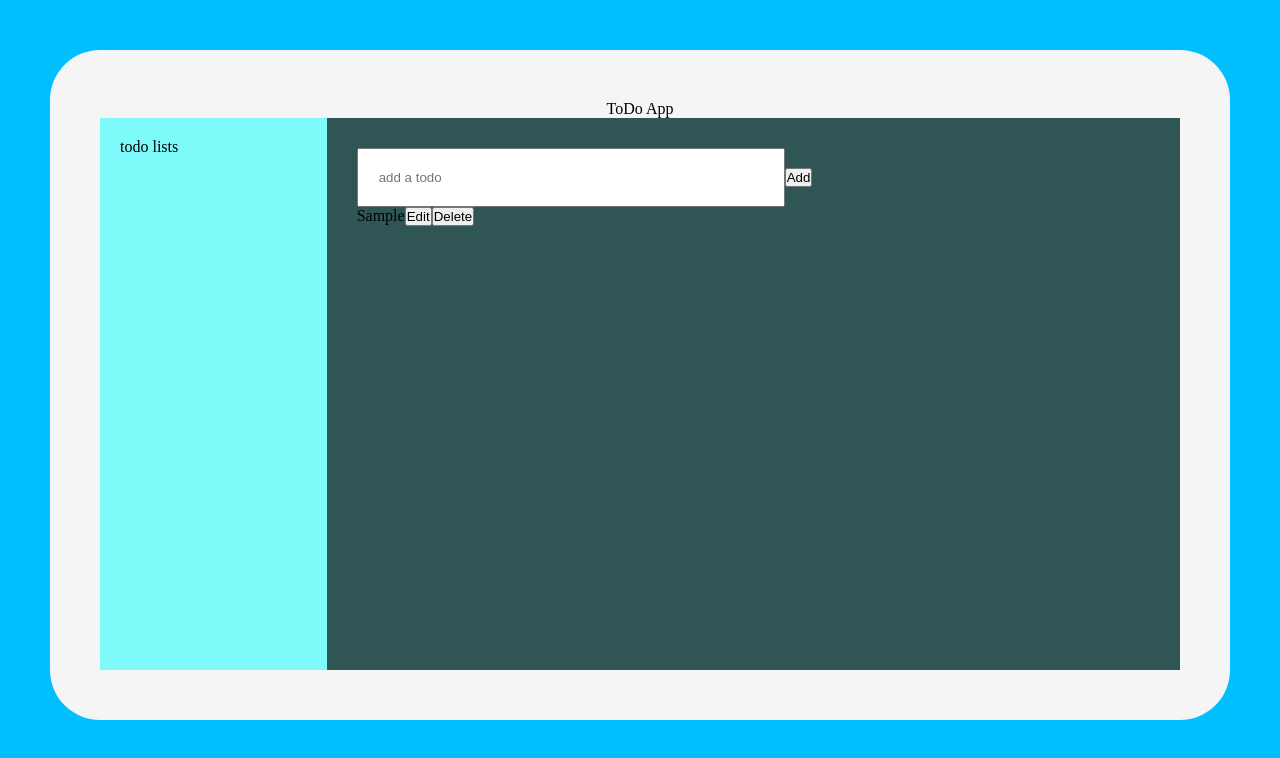
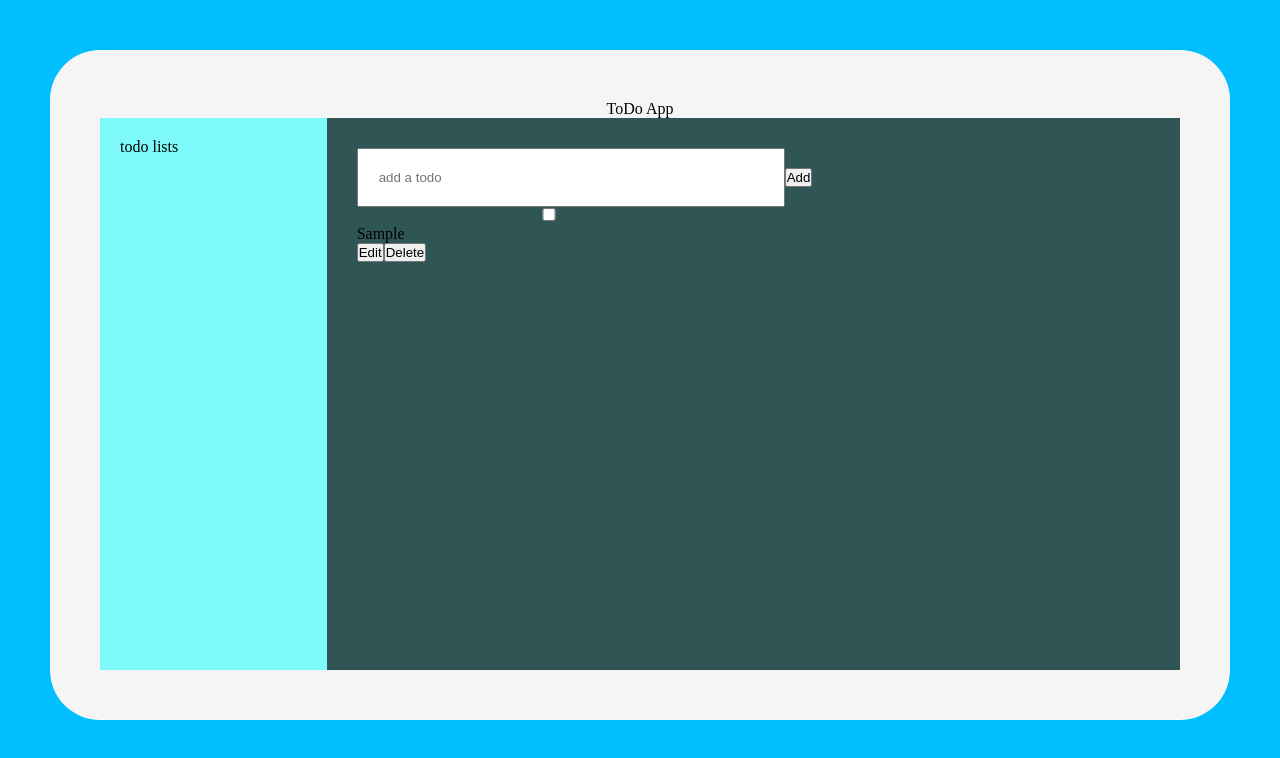
Before and after one commit to BadriSatwik/todo-app, a React (Vite) app: page / in a window 1280 px wide. Both pictures are taken after typing "Sample" into the empty fields and a click on the button "Add". Shown: the top 758 px of the page. Built offline with nearby package versions, Linux system fonts and the light colour scheme.

Commit message:
feat: add task completion toggle feature

```diff
--- /dev/null
+++ b/src/components/TodoItem/TodoItem.css
@@ -0,0 +1,3 @@
+.line-through{
+    text-decoration: line-through;
+}
--- a/src/components/TodoItem/TodoItem.jsx
+++ b/src/components/TodoItem/TodoItem.jsx
@@ -1,6 +1,8 @@
 import { useContext } from "react"
 import { todosContext } from "../../context/context"
 // const {Todos,setTodos} = useContext(todosContext)
+
+import './TodoItem.css'
 
 const TodoItem = () => {
     const { Todos, setTodos } = useContext(todosContext)
@@ -9,14 +11,22 @@ const TodoItem = () => {
         const newTodos = Todos.filter((todo) => todo.id !== id)
         setTodos(newTodos)
     }
+
+    function handleCheckbox(id) {
+        const newTodos = Todos.map((todo) =>
+            todo.id === id ? { ...todo, isFinished: !todo.isFinished } : todo
+        )
+        setTodos(newTodos)
+    }
     return (
         <div>
             {Todos.map((item) => {
-                return <p key={item.id}>
-                    {item.Todo}
+                return <div key={item.id}>
+                    <input type="checkbox" checked={item.isFinished} onChange={() => handleCheckbox(item.id)} />
+                    <div className={item.isFinished ? "line-through" : ""}>{item.Todo}</div>
                     <button>Edit</button>
                     <button onClick={() => handleDelete(item.id)}>Delete</button>
-                </p>
+                </div>
             })}
         </div>
     )
```
Also changed, not shown: src/components/TodoFilters/TodoFilters.css (added), src/components/TodoList/TodoList.css (added).
